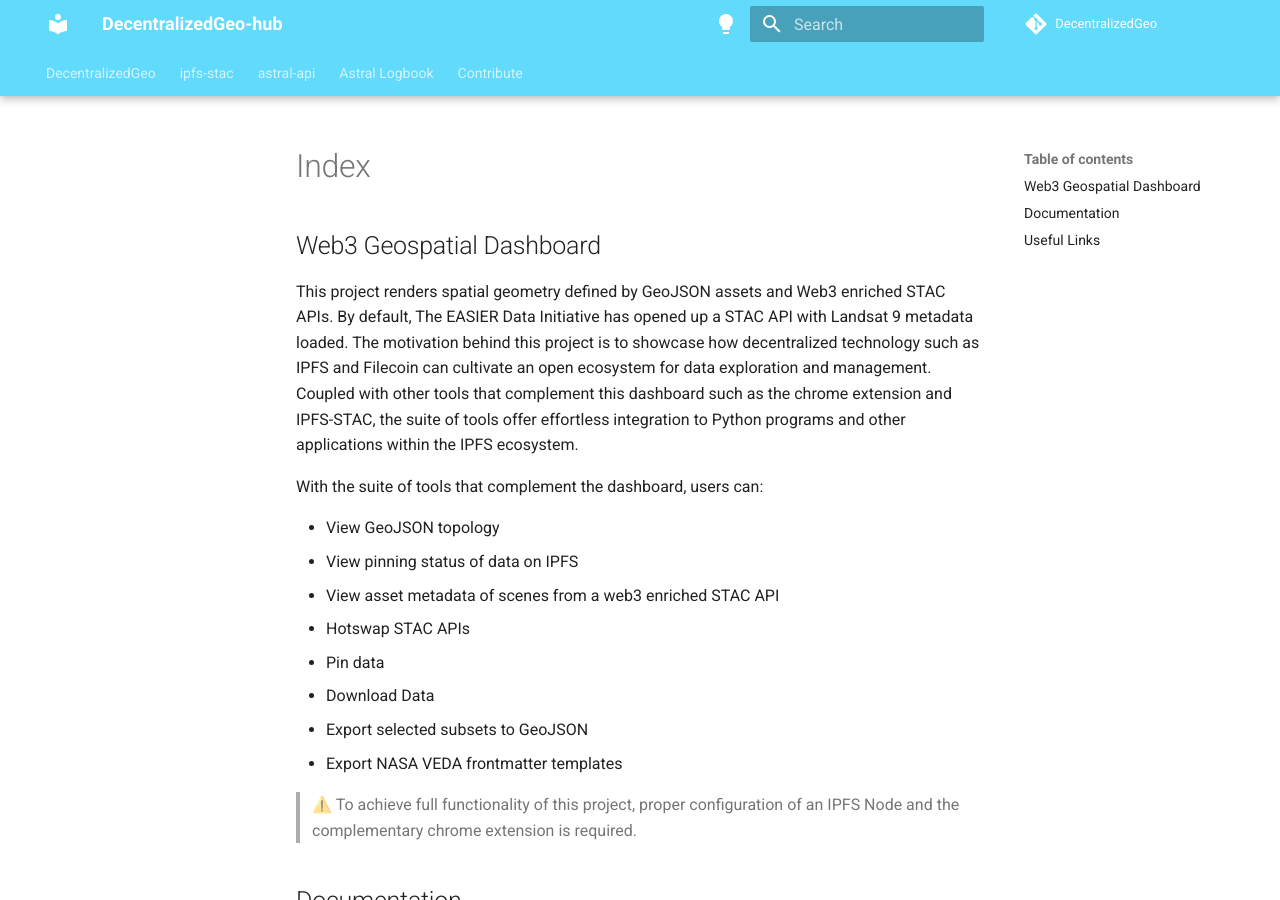
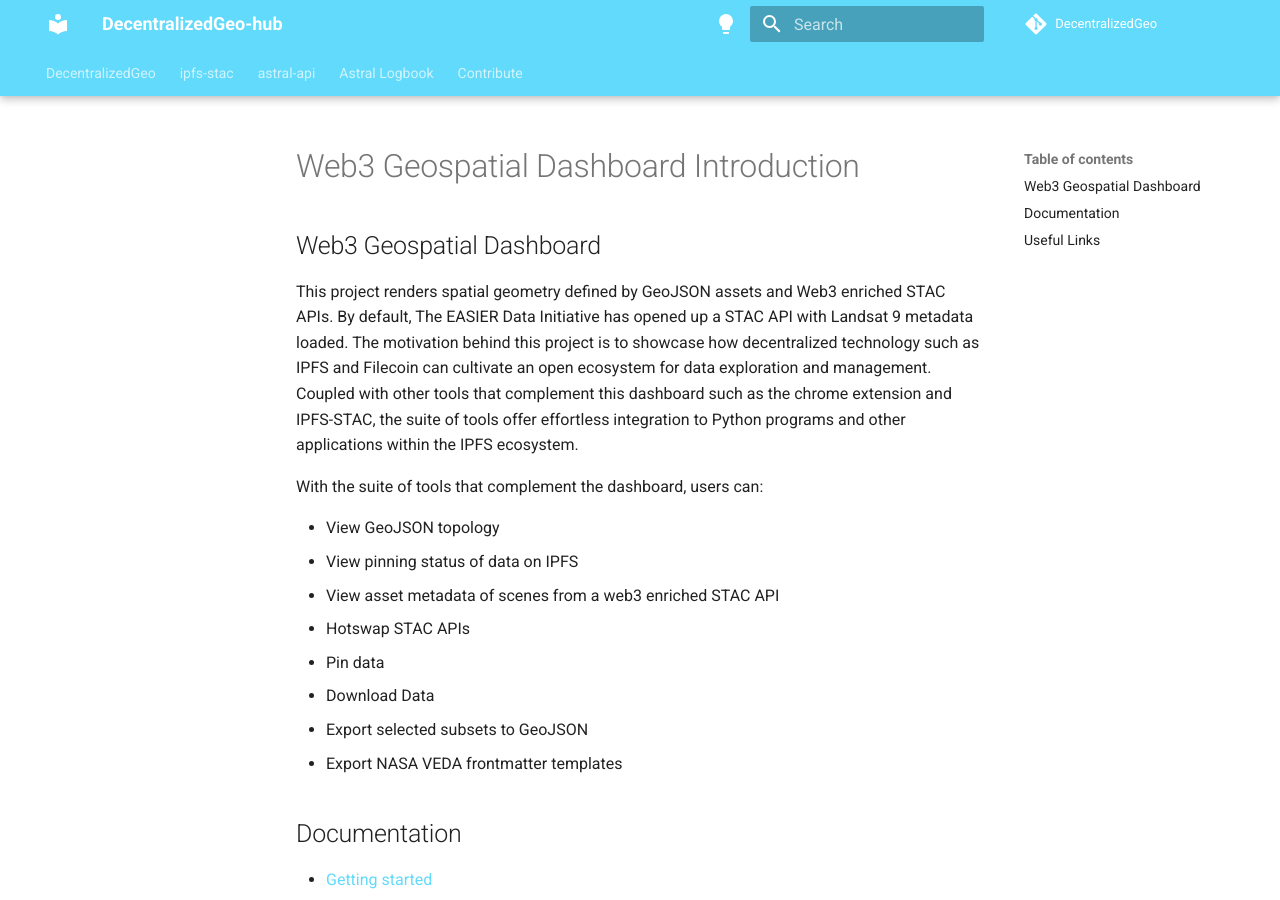
Before and after one commit to DecentralizedGeo/DecentralizedGeo-hub, an MkDocs documentation site: the page built from docs/ecosystem/web3-geospatial-dashboard/index.md, in a window 1280 px wide and 900 px high. Built offline with MkDocs 1.6.1 and Material for MkDocs 9.7.7, drawn with Linux system fonts in a browser that asks for light colours.

Commit message:
Update index of geodashboard

```diff
--- a/docs/ecosystem/web3-geospatial-dashboard/index.md
+++ b/docs/ecosystem/web3-geospatial-dashboard/index.md
@@ -1,3 +1,10 @@
+---
+id: dashboard-introduction
+title: Web3 Geospatial Dashboard Introduction
+sidebar_label: Introduction
+slug: /docs
+---
+
 ## Web3 Geospatial Dashboard
 
 This project renders spatial geometry defined by GeoJSON assets and Web3 enriched STAC APIs. By default, The EASIER Data Initiative has opened up a STAC API with Landsat 9 metadata loaded. The motivation behind this project is to showcase how decentralized technology such as IPFS and Filecoin can cultivate an open ecosystem for data exploration and management. Coupled with other tools that complement this dashboard such as the chrome extension and IPFS-STAC, the suite of tools offer effortless integration to Python programs and other applications within the IPFS ecosystem.
@@ -12,8 +19,6 @@
 - Download Data
 - Export selected subsets to GeoJSON
 - Export NASA VEDA frontmatter templates
-
-> ⚠️ To achieve full functionality of this project, proper configuration of an IPFS Node and the complementary chrome extension is required.
 
 ## Documentation
 
```
